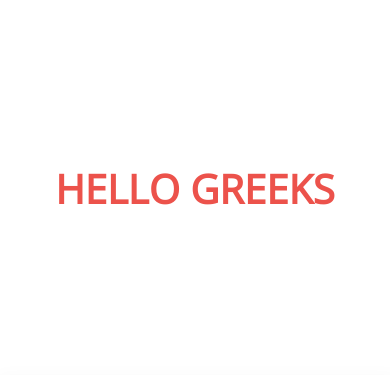
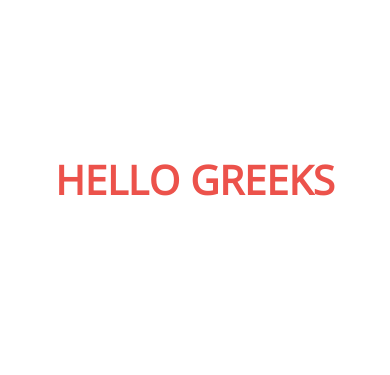
Before and after one commit to aswathysaji/instagramlayout, a plain HTML site: page index.html in a window 390 px wide. Shown: the part 120-495 px from the top of the page. Drawn offline with nearby package versions, Linux system fonts and the light colour scheme.

Commit message:
Update style.css

```diff
--- a/css/style.css
+++ b/css/style.css
@@ -63,10 +63,9 @@
         padding-top: 3%;
     }
     .main{
-        height: 500px;
+        height: 600px;
         width: 100%;
         position: relative;
-        padding: 215px 0 0 0;
     }
     .main h1{
         text-align: center;
@@ -74,13 +73,14 @@
         color: #ec524b;
         padding: 1%;
         font-size: 2.5rem;
+        padding: 210px 0 0 0;
     }
     .footer{
         padding-top: 2%;
         width: 100%;
         max-width: 768px;
         bottom: 0;
-        position: absolute;
+        position: absolute;;
         box-shadow: 2px -2px 18px 5px rgba(0,0,0,0.03);
     }
     .footer ul{
```
